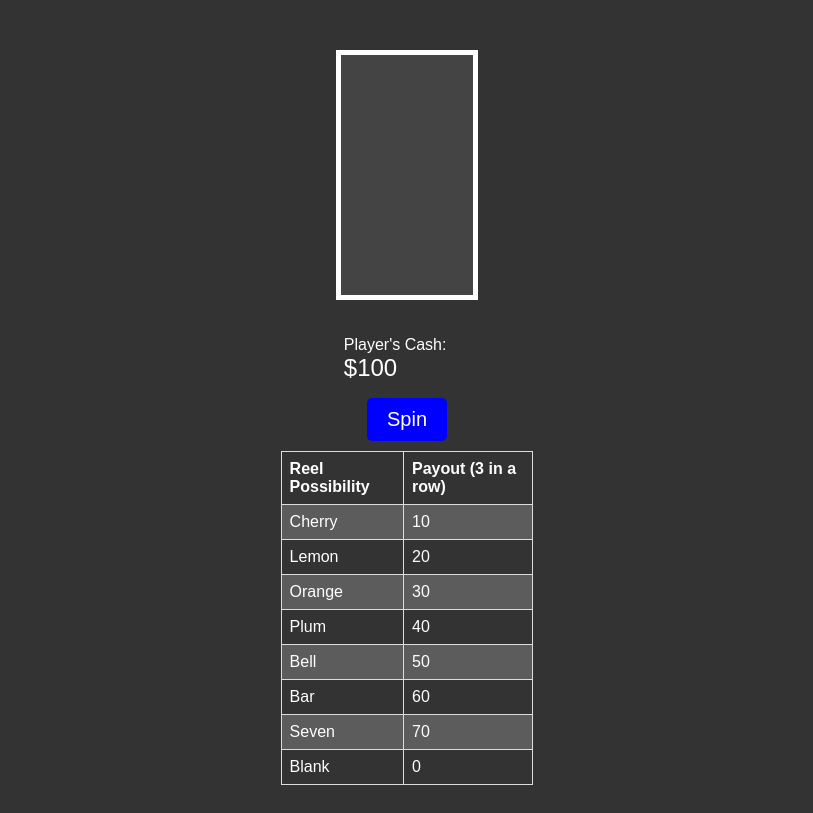
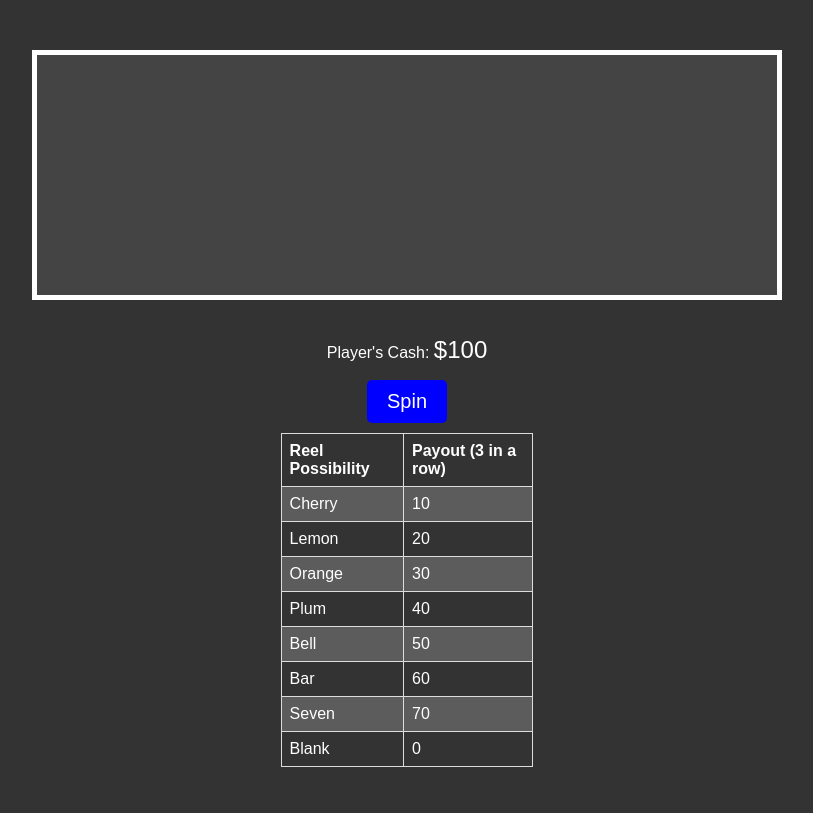
Before and after one commit to WebCodeDemo/aislotsgame, a plain HTML site: page index.html in a window 1280 px wide. Shown: the whole page, without its empty margins (233-1046 px from the left). Drawn offline with Linux system fonts and the light colour scheme.

Commit message:
Update style.css

```diff
--- a/style.css
+++ b/style.css
@@ -12,44 +12,6 @@ body {
 
 #reset-cash {
 	margin-top: 10px;
-}
-/* Canvas element */
-#slotmachine {
-  padding: 10px;
-  border: 5px solid #fff;
-  background-color: #444;
-  width: 720px; /* Adjust this to fit three 200px wide images plus padding */
-  height: 220px; /* Adjust this to fit 200px tall images plus padding */
-}
-
-/* Slot machine container */
-#testa {
-  display: flex;
-  justify-content: center;
-}
-
-/* Game container */
-#game-container {
-  display: flex;
-  flex-direction: column;
-  align-items: center;
-  margin-top: 50px;
-}
-
-/* Info container */
-#info-container {
-  display: flex;
-  flex-direction: column;
-  align-items: center;
-  margin-top: 20px;
-}
-
-/* Responsive layout */
-@media (max-width: 768px) {
-  #slotmachine {
-    width: 90vw; /* 90% of the viewport width */
-    height: auto; /* Maintain aspect ratio */
-  }
 }
 
 /* Spin button */
@@ -107,46 +69,46 @@ tr:nth-child(even) {
 }
 
 
-
-
-#game-container {
-  display: flex;
-  flex-wrap: wrap;
-}
-
-#slotmachine {
-  width: 15%;
-}
-
-
-#info-container {
-  width: 10%;
-}
-
 #paytable {
   width: 20%;
   margin-top: 10px;
 }
 
-/*
+/* Canvas element */
 #slotmachine {
-  grid-row: 1/3;
-  grid-column: 1/2;
+  padding: 10px;
+  border: 5px solid #fff;
+  background-color: #444;
+  width: 720px; /* Width to accommodate three 200px wide images plus spacing */
+  height: 220px; /* Height for 200px tall images plus some padding */
 }
 
-#info-container {
-  grid-row: 1/2;
-  grid-column: 2/3;
+/* Slot machine container */
+#testa {
+  display: flex;
+  justify-content: center;
 }
 
-#paytable {
-  grid-row: 2/3;
-  grid-column: 2/3;
+/* Game container */
+#game-container {
+  display: flex;
+  flex-direction: column;
+  align-items: center;
+  margin-top: 50px;
 }
 
-.grid-container {
-  display: grid;
-  grid-template-columns: 1fr 1fr;
-  grid-template-rows: 1fr 1fr;
+/* Info container */
+#info-container {
+  display: flex;
+  flex-direction: column;
+  align-items: center;
+  margin-top: 20px;
 }
-*/
+
+/* Responsive layout */
+@media (max-width: 768px) {
+  #slotmachine {
+    width: 90vw; /* 90% of the viewport width */
+    height: auto; /* Maintain aspect ratio */
+  }
+}
```
